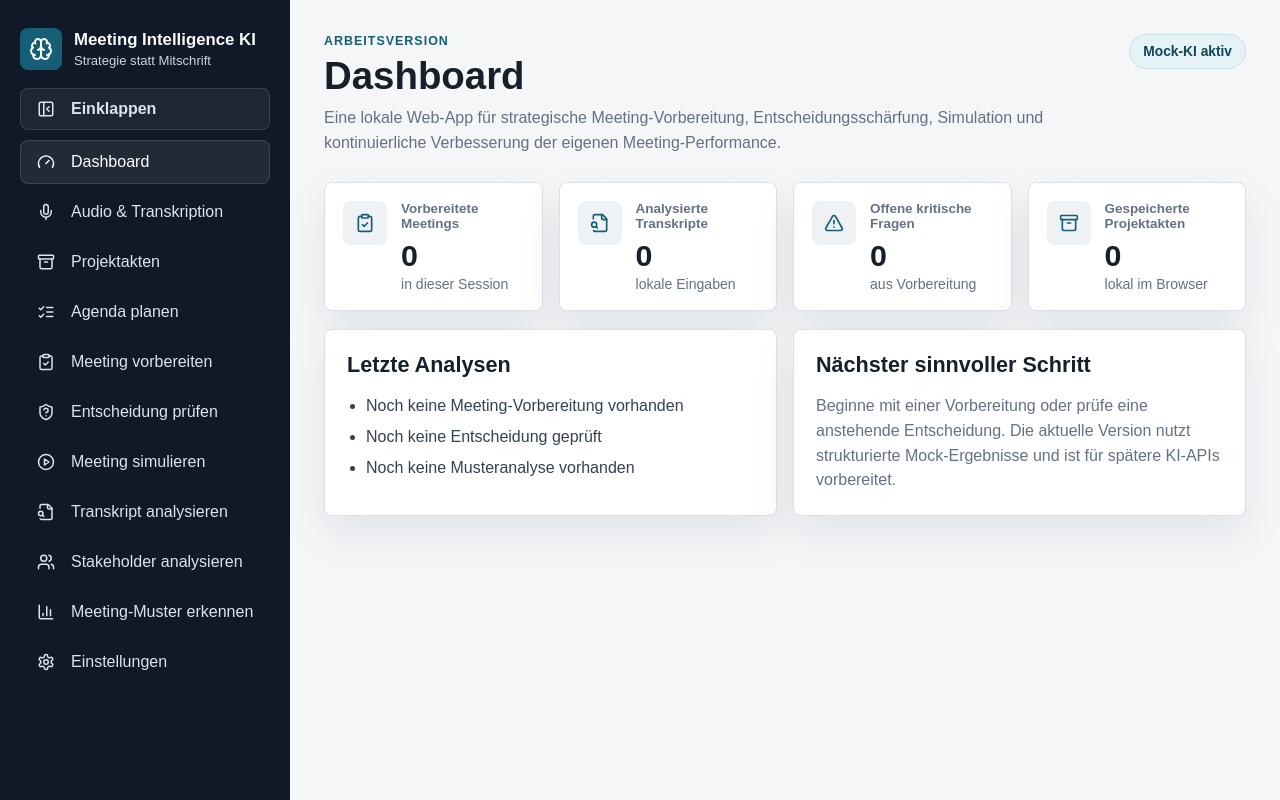
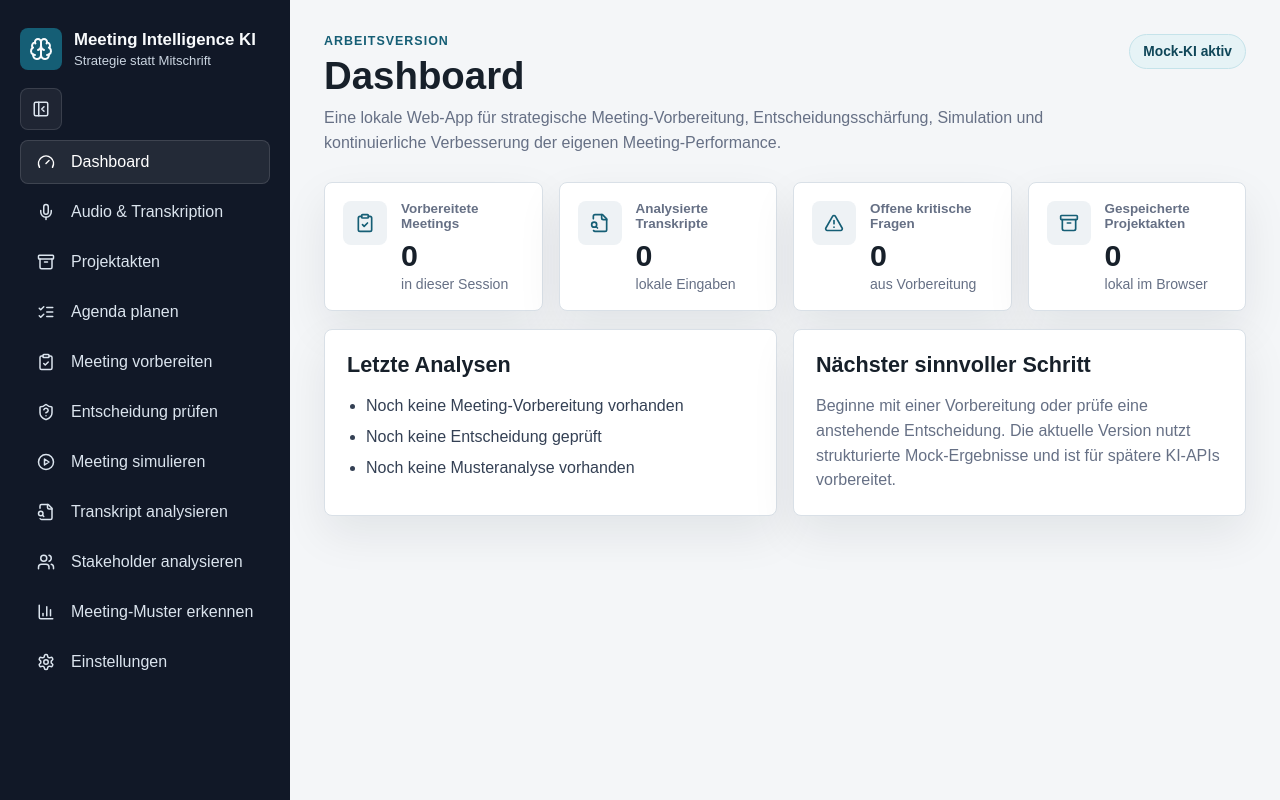
Before and after one commit to BM1964-25/Ki-Meeting, a Next.js app: page / in a window 1280 px wide. Built offline with nearby package versions, Linux system fonts and the light colour scheme.

Commit message:
Make nav collapse control icon only

```diff
--- a/app/globals.css
+++ b/app/globals.css
@@ -95,25 +95,11 @@ button {
   border: 1px solid rgba(255, 255, 255, 0.12);
   border-radius: 8px;
   color: #dbe4ee;
-  display: grid;
-  gap: 10px;
-  grid-template-columns: 30px 1fr;
-  min-height: 42px;
+  display: inline-flex;
+  height: 42px;
+  justify-content: center;
   margin-bottom: 10px;
-  padding: 8px 10px;
-  text-align: left;
-  width: 100%;
-}
-
-.sidebar-toggle svg {
-  justify-self: center;
-}
-
-.sidebar-toggle__label {
-  font-weight: 700;
-  overflow: hidden;
-  text-overflow: ellipsis;
-  white-space: nowrap;
+  width: 42px;
 }
 
 .sidebar-toggle:hover {
@@ -165,15 +151,12 @@ button {
 }
 
 .app-shell--nav-collapsed .brand__text,
-.app-shell--nav-collapsed .sidebar-toggle__label,
 .app-shell--nav-collapsed .nav-button__label {
   display: none;
 }
 
 .app-shell--nav-collapsed .sidebar-toggle {
-  grid-template-columns: 1fr;
-  justify-items: center;
-  padding: 8px;
+  justify-self: center;
 }
 
 .app-shell--nav-collapsed .nav-button {
--- a/app/page.tsx
+++ b/app/page.tsx
@@ -981,9 +981,6 @@ export default function Home() {
           type="button"
         >
           {isSidebarCollapsed ? <PanelLeftOpen size={18} aria-hidden="true" /> : <PanelLeftClose size={18} aria-hidden="true" />}
-          <span className="sidebar-toggle__label">
-            {isSidebarCollapsed ? "Ausklappen" : "Einklappen"}
-          </span>
         </button>
         <nav className="nav-list" aria-label="Hauptbereiche">
           {navItems.map((item) => {
```
